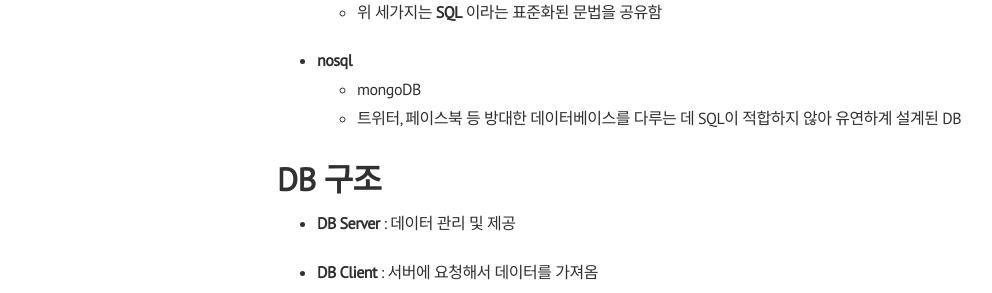
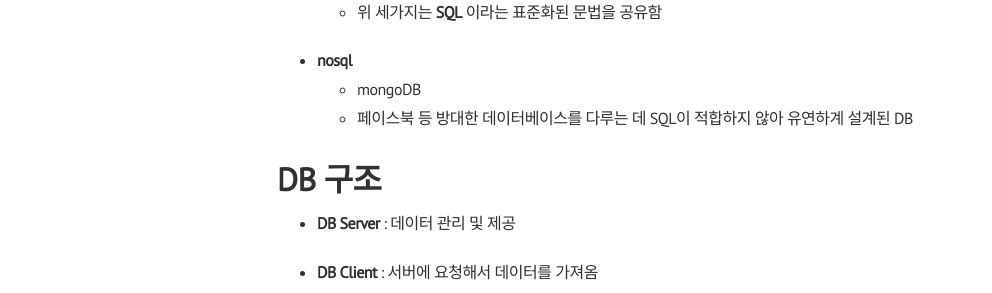
Before and after one commit to shanny924/shanny924.github.io, a Jekyll site: the page built from _posts/2020-03-13-mysql#2.md, in a window 1280 px wide and 900 px high, scrolled down 321 px. Shown: the part 152-445 px from the top of the window, without its empty margins (3-995 px from the left). Built offline with Jekyll 4.4.1, drawn with Linux system fonts in a browser that asks for light colours; nearby versions of some CDN libraries.

Commit message:
Update 2020-03-13-mysql#2.md

```diff
--- a/_posts/2020-03-13-mysql#2.md
+++ b/_posts/2020-03-13-mysql#2.md
@@ -18,7 +18,7 @@ tag: [배운것 정리]
 
 * **nosql**
   * mongoDB
-  * 트위터, 페이스북 등 방대한 데이터베이스를 다루는 데 SQL이 적합하지 않아 유연하계 설계된 DB
+  * 페이스북 등 방대한 데이터베이스를 다루는 데 SQL이 적합하지 않아 유연하계 설계된 DB
 
 # DB 구조
 
```
